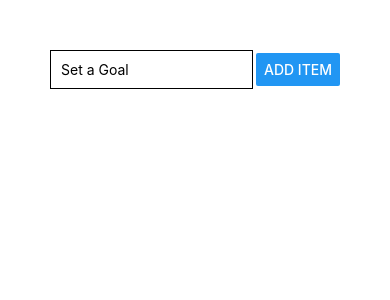
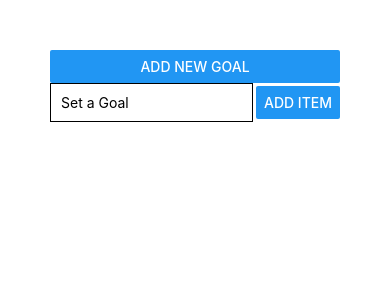
Before and after one commit to Ezinnem/Native-app, a React Native app: screen / in a window 390 px wide. Shown: the top 300 px of the page. Built offline with nearby package versions, Linux system fonts and the light colour scheme.

Commit message:
Implemented the Modal feature for adding input textx

```diff
--- a/App.js
+++ b/App.js
@@ -1,14 +1,16 @@
 import { StatusBar } from 'expo-status-bar';
 import React, { useState } from 'react';
-import { StyleSheet, View, FlatList } from 'react-native';
+import { StyleSheet, View, FlatList, Button } from 'react-native';
 import GoalItem from './components/GoalItem';
 import GoalInput from './components/GoalInput';
 
 export default function App() {
   const [lifeGoals, setLifeGoals] = useState([]);
+  const [isAddMode, setIsAddMode] = useState(false);
 
   const addGoalHandler = (goalTitle) => {
     setLifeGoals(currentGoals => [...currentGoals, {id: Math.random().toString(), value: goalTitle}]);
+    setIsAddMode(false);
   };
 
   const removeGoalHandler = goalId => {
@@ -17,9 +19,13 @@ export default function App() {
     });
   };
 
+  const cancelGoalAdditionHandler = () => {
+    setIsAddMode(false);
+  };
   return (
     <View style={styles.screen}>
-      <GoalInput onAddGoal={addGoalHandler}/>
+      <Button title="Add New Goal" onPress={() => setIsAddMode(true)}/>
+      <GoalInput visible={isAddMode} onAddGoal={addGoalHandler} onCancel={cancelGoalAdditionHandler} />
       <FlatList keyExtractor={(item, index) => item.id} data={lifeGoals} renderItem={itemData => (
         <GoalItem id={itemData.item.id} onDelete= {removeGoalHandler} title={itemData.item.value}/>
       )} />
@@ -31,4 +37,4 @@ const styles = StyleSheet.create({
   screen: {
     padding: 50
   }
-})
+});
```
